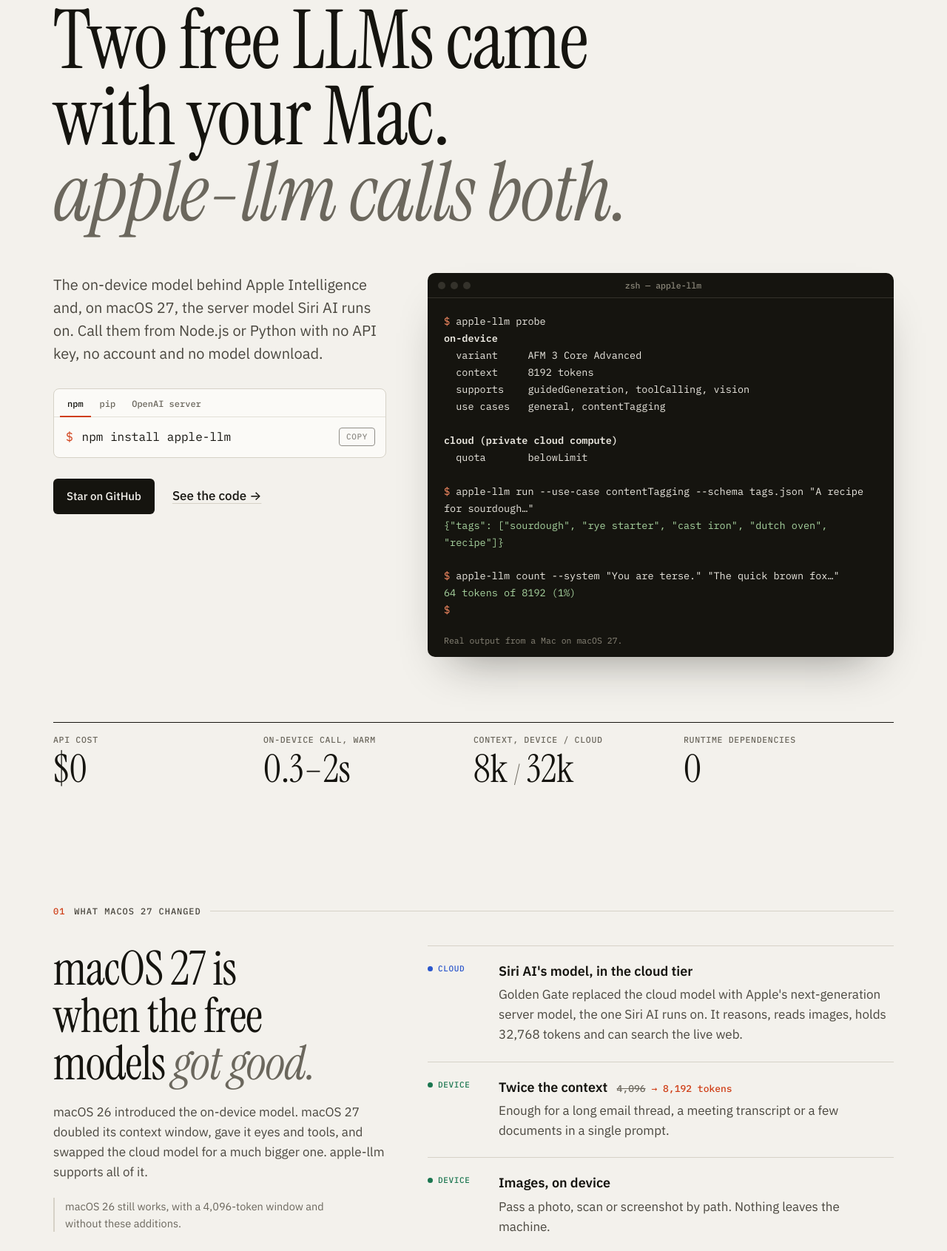
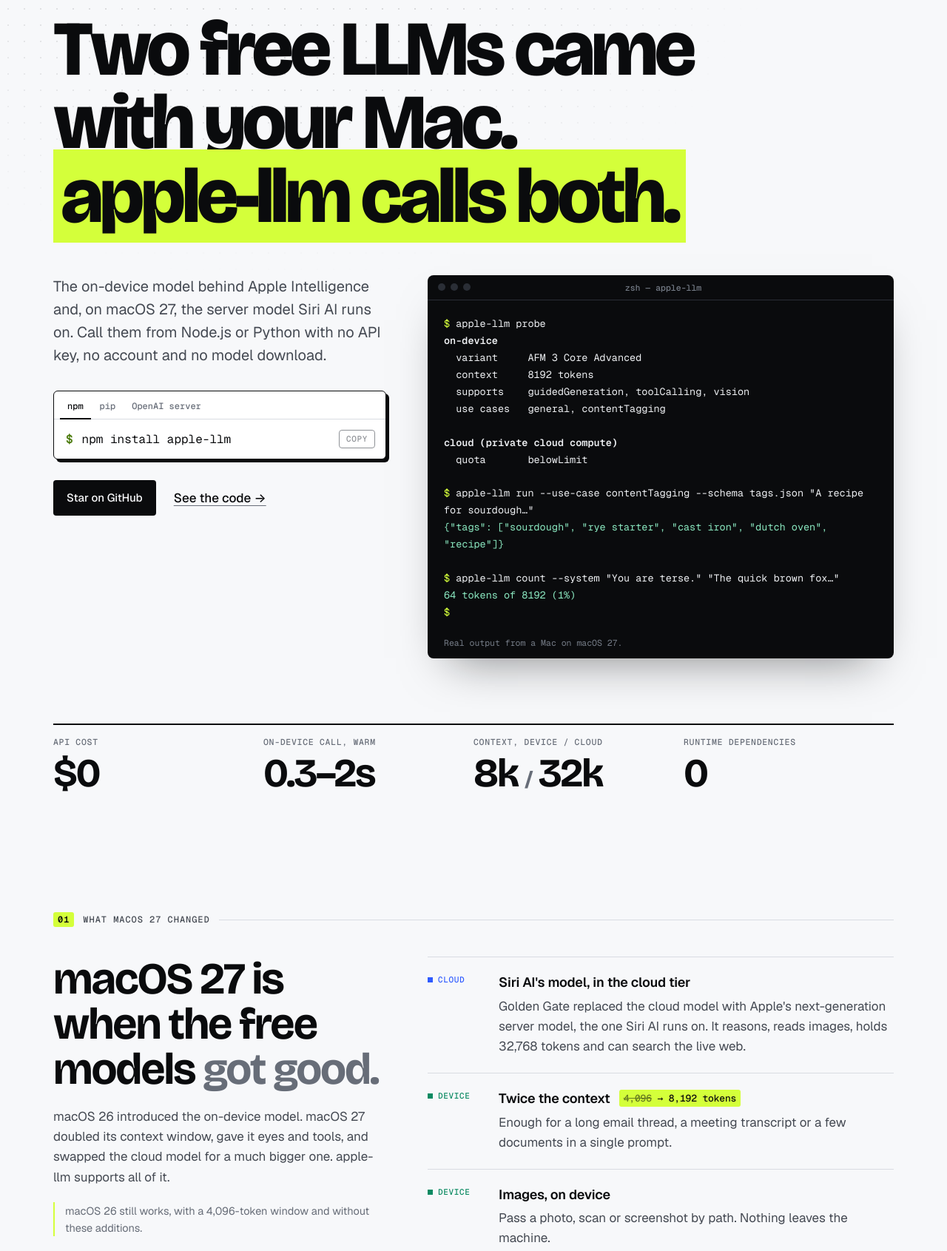
Before and after one commit to jagdishpal02000/apple-llm, a website built with Vite: page site/index.html in a window 1280 px wide. Shown: the part 188-1879 px from the top of the page at 74% size. Built offline with nearby package versions, Linux system fonts and the light colour scheme; no server answers.

Commit message:
feat: Update style of landing page

```diff
--- a/site/index.html
+++ b/site/index.html
@@ -16,8 +16,8 @@
 <meta property="og:image:height" content="630">
 <meta name="twitter:card" content="summary_large_image">
 <meta name="twitter:image" content="https://jagdishpal02000.github.io/apple-llm/og.png">
-<meta name="theme-color" content="#F3F1EC" media="(prefers-color-scheme: light)">
-<meta name="theme-color" content="#111110" media="(prefers-color-scheme: dark)">
+<meta name="theme-color" content="#F7F8FA" media="(prefers-color-scheme: light)">
+<meta name="theme-color" content="#0A0B0D" media="(prefers-color-scheme: dark)">
 <script type="application/ld+json">
 {
   "@context": "https://schema.org",
@@ -39,7 +39,7 @@
 </script>
 <link rel="preconnect" href="https://fonts.googleapis.com">
 <link rel="preconnect" href="https://fonts.gstatic.com" crossorigin>
-<link rel="stylesheet" href="https://fonts.googleapis.com/css2?family=IBM+Plex+Mono:wght@400;500;600&family=IBM+Plex+Sans:ital,wght@0,400;0,500;0,600;1,400&family=Instrument+Serif:ital@0;1&display=swap">
+<link rel="stylesheet" href="https://fonts.googleapis.com/css2?family=Bricolage+Grotesque:opsz,wght@12..96,600;12..96,700;12..96,800&family=Geist:wght@400;500;600&family=Geist+Mono:wght@400;500;600&display=swap">
 <script type="module" src="/src/main.js"></script>
 </head>
 <body>
@@ -64,7 +64,7 @@
 <!-- ─────────────────────────── HERO -->
 <section class="hero wrap" id="top">
   <p class="kicker">v%APPLE_LLM_VERSION% <i>/</i> npm + PyPI <i>/</i> macOS 26 &amp; 27 on Apple Silicon</p>
-  <h1>Two free LLMs came with your Mac. <em>apple-llm calls both.</em></h1>
+  <h1>Two free LLMs came with your Mac.<br> <em>apple-llm calls both.</em></h1>
 
   <div class="hero-grid">
     <div class="hero-copy">
--- a/site/package.json
+++ b/site/package.json
@@ -1,5 +1,6 @@
 {
   "name": "apple-llm-site",
+  "version": "0.1.0",
   "private": true,
   "type": "module",
   "scripts": {
--- a/site/src/style.css
+++ b/site/src/style.css
@@ -1,73 +1,79 @@
 /* ── tokens ─────────────────────────────────────────────── */
 :root {
-  --paper: #f3f1ec;
-  --paper-2: #eae7df;
-  --raised: #fbfaf7;
-  --ink: #15140f;
-  --ink-2: #4a473f;
-  --ink-3: #6b675d;
-  --rule: #d6d2c7;
-  --rule-2: #e3e0d7;
-  --signal: #cf3d15;
-  --device: #1b7650;
-  --cloud: #2a56cc;
-  --tint: rgba(207, 61, 21, 0.06);
+  --bg: #f7f8fa;
+  --bg-2: #eceef2;
+  --raised: #ffffff;
+  --ink: #0a0b0d;
+  --ink-2: #444952;
+  --ink-3: #676d78;
+  --rule: #d9dce2;
+  --rule-2: #e7e9ed;
+  --dot: rgba(10, 11, 13, 0.13);
 
-  /* the code surfaces and the cloud band stay dark in both themes */
-  --night: #15140f;
-  --night-2: #201f1a;
-  --night-rule: #34322b;
-  --night-ink: #edeae2;
-  --night-ink-2: #aeaa9e;
-  --night-ink-3: #8a8679;
-  --hl-key: #ff8f66;
-  --hl-str: #a9d5a0;
-  --hl-num: #e8c47c;
-  --hl-fn: #9ec2ff;
-  --hl-com: #858074;
+  --lime: #d4ff3a;
+  --on-lime: #0a0b0d;
+  --accent-text: #4d7c0f;
+  --device: #0b8a62;
+  --cloud: #2f5bff;
+  --tint: rgba(212, 255, 58, 0.2);
 
-  --serif: 'Instrument Serif', 'Iowan Old Style', Georgia, serif;
-  --sans: 'IBM Plex Sans', system-ui, -apple-system, sans-serif;
-  --mono: 'IBM Plex Mono', ui-monospace, SFMono-Regular, Menlo, monospace;
+  /* code surfaces and the cloud band stay dark in both themes */
+  --night: #0a0b0d;
+  --night-2: #15171c;
+  --night-rule: #2a2e36;
+  --night-ink: #eef0f3;
+  --night-ink-2: #a3a9b3;
+  --night-ink-3: #767d88;
+  --hl-key: #d4ff3a;
+  --hl-str: #8be9c1;
+  --hl-num: #f6d365;
+  --hl-fn: #9db4ff;
+  --hl-com: #6b7280;
+
+  --display: 'Bricolage Grotesque', system-ui, sans-serif;
+  --sans: 'Geist', system-ui, -apple-system, sans-serif;
+  --mono: 'Geist Mono', ui-monospace, SFMono-Regular, Menlo, monospace;
 
   color-scheme: light;
 }
 
 @media (prefers-color-scheme: dark) {
   :root:not([data-theme='light']) {
-    --paper: #111110;
-    --paper-2: #1a1917;
-    --raised: #181715;
-    --ink: #edeae2;
-    --ink-2: #b4b0a5;
-    --ink-3: #8f8b80;
-    --rule: #302e29;
-    --rule-2: #252420;
-    --signal: #ff6a3d;
-    --device: #55c995;
-    --cloud: #8aa6ff;
-    --tint: rgba(255, 106, 61, 0.07);
-    --night: #0b0b0a;
-    --night-2: #181815;
+    --bg: #0a0b0d;
+    --bg-2: #14161b;
+    --raised: #111317;
+    --ink: #f2f3f5;
+    --ink-2: #a9aeb8;
+    --ink-3: #80868f;
+    --rule: #272b32;
+    --rule-2: #1c1f25;
+    --dot: rgba(255, 255, 255, 0.08);
+    --accent-text: #d4ff3a;
+    --device: #34d39a;
+    --cloud: #7f9cff;
+    --tint: rgba(212, 255, 58, 0.06);
+    --night: #050607;
+    --night-2: #111317;
     color-scheme: dark;
   }
 }
 
 :root[data-theme='dark'] {
-  --paper: #111110;
-  --paper-2: #1a1917;
-  --raised: #181715;
-  --ink: #edeae2;
-  --ink-2: #b4b0a5;
-  --ink-3: #8f8b80;
-  --rule: #302e29;
-  --rule-2: #252420;
-  --signal: #ff6a3d;
-  --device: #55c995;
-  --cloud: #8aa6ff;
-  --tint: rgba(255, 106, 61, 0.07);
-  --night: #0b0b0a;
-  --night-2: #181815;
+  --bg: #0a0b0d;
+  --bg-2: #14161b;
+  --raised: #111317;
+  --ink: #f2f3f5;
+  --ink-2: #a9aeb8;
+  --ink-3: #80868f;
+  --rule: #272b32;
+  --rule-2: #1c1f25;
+  --dot: rgba(255, 255, 255, 0.08);
+  --accent-text: #d4ff3a;
+  --device: #34d39a;
+  --cloud: #7f9cff;
+  --tint: rgba(212, 255, 58, 0.06);
+  --night: #050607;
+  --night-2: #111317;
   color-scheme: dark;
 }
 
@@ -85,11 +91,11 @@ html {
 
 body {
   margin: 0;
-  background: var(--paper);
+  background: var(--bg);
   color: var(--ink);
   font: 400 17px/1.6 var(--sans);
   -webkit-font-smoothing: antialiased;
-  text-rendering: optimizeLegibility;
+  overflow-x: clip;
 }
 
 a {
@@ -105,7 +111,7 @@ p code,
 dd code,
 li code,
 h3 code {
-  background: var(--paper-2);
+  background: var(--bg-2);
   border: 1px solid var(--rule-2);
   border-radius: 4px;
   padding: 0.05em 0.35em;
@@ -114,34 +120,47 @@ h3 code {
 
 h1,
 h2 {
-  font-family: var(--serif);
-  font-weight: 400;
-  letter-spacing: -0.015em;
+  font-family: var(--display);
+  font-weight: 700;
+  letter-spacing: -0.035em;
   text-wrap: balance;
   margin: 0;
 }
 
-h1 em,
 h2 em {
+  font-style: normal;
   color: var(--ink-3);
+}
+
+/* a highlighter stroke, one per line it wraps onto */
+.mark-hl,
+.hero h1 em,
+.end h2 em {
+  font-style: normal;
+  color: var(--on-lime);
+  background: var(--lime);
+  padding: 0 0.1em;
+  -webkit-box-decoration-break: clone;
+  box-decoration-break: clone;
 }
 
 h3 {
   font-size: 18px;
   font-weight: 600;
   line-height: 1.35;
+  letter-spacing: -0.01em;
   margin: 0 0 6px;
 }
 
 :focus-visible {
-  outline: 2px solid var(--signal);
+  outline: 2px solid var(--cloud);
   outline-offset: 3px;
   border-radius: 3px;
 }
 
 ::selection {
-  background: var(--signal);
-  color: #fff;
+  background: var(--lime);
+  color: var(--on-lime);
 }
 
 .wrap {
@@ -160,7 +179,7 @@ h3 {
   top: 12px;
   z-index: 50;
   background: var(--ink);
-  color: var(--paper);
+  color: var(--bg);
   padding: 8px 14px;
 }
 
@@ -176,10 +195,10 @@ h3 {
 .caret {
   display: inline-block;
   width: 0.55em;
-  height: 1.05em;
+  height: 0.3em;
   margin-left: 3px;
-  vertical-align: -0.17em;
-  background: var(--signal);
+  background: var(--lime);
+  box-shadow: 0 0 0 1px color-mix(in srgb, var(--ink) 25%, transparent);
   animation: blink 1.1s steps(1) infinite;
 }
 
@@ -194,17 +213,20 @@ h3 {
   align-items: center;
   gap: 10px;
   background: var(--ink);
-  color: var(--paper);
+  color: var(--bg);
   text-decoration: none;
   font-weight: 500;
   font-size: 15px;
   padding: 12px 18px;
-  border-radius: 6px;
-  transition: transform 0.15s ease;
+  border-radius: 4px;
+  transition:
+    transform 0.12s ease,
+    box-shadow 0.12s ease;
 }
 
 .btn:hover {
-  transform: translateY(-1px);
+  transform: translate(-2px, -2px);
+  box-shadow: 4px 4px 0 var(--lime);
 }
 
 .stars {
@@ -224,14 +246,16 @@ h3 {
 
 .link {
   text-decoration: underline;
-  text-decoration-color: var(--rule);
+  text-decoration-color: var(--ink-3);
   text-underline-offset: 4px;
   text-decoration-thickness: 1px;
   font-weight: 500;
 }
 
 .link:hover {
-  text-decoration-color: var(--signal);
+  background: var(--lime);
+  color: var(--on-lime);
+  text-decoration-color: transparent;
 }
 
 .copy {
@@ -257,9 +281,9 @@ h3 {
   position: sticky;
   top: 0;
   z-index: 20;
-  background: color-mix(in srgb, var(--paper) 92%, transparent);
-  backdrop-filter: saturate(1.2) blur(8px);
-  -webkit-backdrop-filter: saturate(1.2) blur(8px);
+  background: color-mix(in srgb, var(--bg) 90%, transparent);
+  backdrop-filter: blur(10px);
+  -webkit-backdrop-filter: blur(10px);
   border-bottom: 1px solid var(--rule-2);
 }
 
@@ -289,12 +313,12 @@ h3 {
   color: var(--ink-2);
   text-decoration: none;
   padding: 6px 10px;
-  border-radius: 5px;
+  border-radius: 4px;
 }
 
 .nav a:hover {
   color: var(--ink);
-  background: var(--paper-2);
+  background: var(--bg-2);
 }
 
 .nav-gh {
@@ -332,31 +356,53 @@ h3 {
 
 /* ── hero ───────────────────────────────────────────────── */
 .hero {
+  position: relative;
+  isolation: isolate;
   padding-top: 88px;
   padding-bottom: 32px;
 }
 
+/* a dot grid, like a die shot, fading out below the headline */
+.hero::before {
+  content: '';
+  position: absolute;
+  z-index: -1;
+  top: 0;
+  left: 50%;
+  width: 100vw;
+  height: 760px;
+  transform: translateX(-50%);
+  background-image: radial-gradient(var(--dot) 1.1px, transparent 1.3px);
+  background-size: 22px 22px;
+  -webkit-mask-image: radial-gradient(ellipse 70% 90% at 30% 0%, #000 30%, transparent 75%);
+  mask-image: radial-gradient(ellipse 70% 90% at 30% 0%, #000 30%, transparent 75%);
+}
+
 .kicker {
+  display: inline-flex;
+  flex-wrap: wrap;
+  gap: 6px 0;
   font: 500 12.5px/1.4 var(--mono);
-  color: var(--ink-3);
-  letter-spacing: 0.02em;
+  color: var(--ink-2);
   margin: 0 0 28px;
+  padding: 6px 10px;
+  border: 1px solid var(--rule);
+  border-radius: 4px;
+  background: var(--raised);
 }
 
 .kicker i {
   font-style: normal;
   color: var(--rule);
-  margin: 0 6px;
+  margin: 0 8px;
 }
 
 .hero h1 {
-  font-size: clamp(52px, 8.6vw, 124px);
-  line-height: 0.94;
-  max-width: 11.5em;
-}
-
-.hero h1 em {
-  display: block;
+  font-size: clamp(50px, 8.2vw, 116px);
+  font-weight: 800;
+  line-height: 0.95;
+  letter-spacing: -0.045em;
+  max-width: 11em;
 }
 
 .hero-grid {
@@ -376,17 +422,18 @@ h3 {
 }
 
 .install {
-  border: 1px solid var(--rule);
+  border: 1px solid var(--ink);
   background: var(--raised);
-  border-radius: 8px;
+  border-radius: 6px;
   margin-bottom: 28px;
+  box-shadow: 4px 4px 0 var(--ink);
 }
 
 .install-tabs {
   display: flex;
   gap: 2px;
   padding: 6px 8px 0;
-  border-bottom: 1px solid var(--rule-2);
+  border-bottom: 1px solid var(--rule);
 }
 
 .install-tabs button {
@@ -402,7 +449,7 @@ h3 {
 
 .install-tabs button[aria-selected='true'] {
   color: var(--ink);
-  border-bottom-color: var(--signal);
+  border-bottom-color: var(--ink);
 }
 
 .install-line {
@@ -422,7 +469,8 @@ h3 {
 }
 
 .prompt {
-  color: var(--signal);
+  color: var(--accent-text);
+  font-weight: 600;
   user-select: none;
 }
 
@@ -442,11 +490,11 @@ h3 {
   margin: 0;
   background: var(--night);
   color: var(--night-ink);
-  border-radius: 10px;
+  border-radius: 8px;
   overflow: hidden;
   box-shadow:
-    0 0 0 1px rgba(255, 255, 255, 0.07),
-    0 30px 60px -30px rgba(21, 20, 15, 0.45);
+    0 0 0 1px rgba(255, 255, 255, 0.08),
+    0 30px 60px -30px rgba(10, 11, 13, 0.5);
 }
 
 .term-top {
@@ -501,7 +549,7 @@ h3 {
   width: 0.6em;
   height: 1.15em;
   vertical-align: -0.2em;
-  background: var(--night-ink);
+  background: var(--hl-key);
   animation: blink 1.1s steps(1) infinite;
 }
 
@@ -515,7 +563,7 @@ h3 {
   display: grid;
   grid-template-columns: repeat(4, 1fr);
   margin: 88px 0 0;
-  border-top: 1px solid var(--ink);
+  border-top: 2px solid var(--ink);
 }
 
 .facts div {
@@ -530,12 +578,13 @@ h3 {
 }
 
 .facts dd {
-  margin: 6px 0 0;
-  font: 400 52px/1 var(--serif);
+  margin: 8px 0 0;
+  font: 700 54px/1 var(--display);
+  letter-spacing: -0.04em;
 }
 
 .facts small {
-  font-size: 0.6em;
+  font-size: 0.55em;
   color: var(--ink-3);
 }
 
@@ -556,7 +605,11 @@ h3 {
 }
 
 .sec-label span {
-  color: var(--signal);
+  background: var(--lime);
+  color: var(--on-lime);
+  padding: 4px 6px;
+  border-radius: 3px;
+  font-weight: 600;
 }
 
 .sec-label::after {
@@ -566,10 +619,9 @@ h3 {
 }
 
 .sec h2,
-.cloud h2,
-.end h2 {
-  font-size: clamp(38px, 5vw, 64px);
-  line-height: 1;
+.cloud h2 {
+  font-size: clamp(36px, 4.8vw, 60px);
+  line-height: 1.02;
 }
 
 .split {
@@ -609,7 +661,7 @@ h3 {
 .aside {
   font-size: 14.5px;
   color: var(--ink-3) !important;
-  border-left: 2px solid var(--rule);
+  border-left: 2px solid var(--lime);
   padding-left: 14px;
 }
 
@@ -654,7 +706,6 @@ h3 {
   content: '';
   width: 7px;
   height: 7px;
-  border-radius: 50%;
   background: currentColor;
 }
 
@@ -672,13 +723,17 @@ h3 {
 
 .delta {
   font: 500 13px/1 var(--mono);
-  color: var(--signal);
+  color: var(--on-lime);
+  background: var(--lime);
+  padding: 3px 6px;
+  border-radius: 3px;
   margin-left: 8px;
   white-space: nowrap;
+  vertical-align: 2px;
 }
 
 .delta s {
-  color: var(--ink-3);
+  opacity: 0.55;
 }
 
 /* cloud band */
@@ -688,6 +743,19 @@ h3 {
   background: var(--night);
   color: var(--night-ink);
   --rule: var(--night-rule);
+  position: relative;
+  isolation: isolate;
+}
+
+.cloud::before {
+  content: '';
+  position: absolute;
+  inset: 0;
+  z-index: -1;
+  background-image: radial-gradient(rgba(255, 255, 255, 0.06) 1.1px, transparent 1.3px);
+  background-size: 22px 22px;
+  -webkit-mask-image: linear-gradient(to bottom, #000, transparent 60%);
+  mask-image: linear-gradient(to bottom, #000, transparent 60%);
 }
 
 .cloud .sec-label {
@@ -699,11 +767,7 @@ h3 {
 }
 
 .cloud h2 em {
-  color: var(--signal);
-}
-
-:root:not([data-theme='dark']) .cloud h2 em {
-  color: #ff7a4f;
+  color: var(--lime);
 }
 
 @media (prefers-color-scheme: dark) {
@@ -742,7 +806,7 @@ h3 {
 
 .route {
   border: 1px solid var(--night-rule);
-  border-radius: 8px;
+  border-radius: 6px;
   padding: 18px;
 }
 
@@ -765,7 +829,7 @@ h3 {
   font: 400 13px/1.4 var(--mono);
   padding: 10px 12px;
   border: 1px solid var(--night-rule);
-  border-radius: 6px;
+  border-radius: 4px;
   background: var(--night-2);
   overflow-wrap: anywhere;
 }
@@ -791,9 +855,9 @@ h3 {
 }
 
 .route.no li.end {
-  color: #ff8f7a;
-  border-color: rgba(255, 143, 122, 0.4);
-  background: rgba(255, 143, 122, 0.06);
+  color: #ff8a8a;
+  border-color: rgba(255, 138, 138, 0.4);
+  background: rgba(255, 138, 138, 0.06);
 }
 
 .route.no li.end::before {
@@ -801,28 +865,32 @@ h3 {
 }
 
 .route.yes {
-  border-color: rgba(255, 122, 79, 0.55);
+  border-color: var(--lime);
 }
 
 .route.yes .route-name {
-  color: #ff8f66;
+  color: var(--on-lime);
+  background: var(--lime);
+  display: inline-block;
+  padding: 4px 6px;
+  border-radius: 3px;
 }
 
 .route.yes li + li::before {
-  border-left-color: #ff8f66;
+  border-left-color: var(--lime);
 }
 
 .route.yes li.end {
-  color: #8fe0b4;
-  border-color: rgba(143, 224, 180, 0.45);
-  background: rgba(143, 224, 180, 0.06);
+  color: var(--hl-str);
+  border-color: rgba(139, 233, 193, 0.45);
+  background: rgba(139, 233, 193, 0.06);
 }
 
 .cloud-spec {
   display: grid;
   grid-template-columns: repeat(6, minmax(0, 1fr));
   margin: 64px 0 0;
-  border-top: 1px solid var(--night-ink-3);
+  border-top: 2px solid var(--night-ink);
 }
 
 .cloud-spec div {
@@ -838,11 +906,12 @@ h3 {
 
 .cloud-spec dd {
   margin: 8px 0 0;
-  font: 400 24px/1.1 var(--serif);
+  font: 600 22px/1.15 var(--display);
+  letter-spacing: -0.02em;
 }
 
 .cloud-spec dd.warn {
-  color: #ff8f66;
+  color: var(--hl-num);
 }
 
 .cloud-code {
@@ -867,7 +936,7 @@ pre > code[data-lang] {
   position: relative;
   background: var(--night-2);
   border: 1px solid var(--night-rule);
-  border-radius: 8px;
+  border-radius: 6px;
 }
 
 .pre-wrap + .pre-wrap {
@@ -910,7 +979,7 @@ pre > code[data-lang] {
 /* compare */
 .table-wrap {
   overflow-x: auto;
-  border-top: 1px solid var(--ink);
+  border-top: 2px solid var(--ink);
   border-bottom: 1px solid var(--rule);
 }
 
@@ -964,7 +1033,7 @@ pre > code[data-lang] {
 .cmp th:first-child {
   position: sticky;
   left: 0;
-  background: var(--paper);
+  background: var(--bg);
   z-index: 1;
   padding-left: 0;
 }
@@ -974,7 +1043,12 @@ pre > code[data-lang] {
 }
 
 .cmp thead .us {
-  box-shadow: inset 0 3px 0 var(--signal);
+  background: var(--lime);
+  color: var(--on-lime);
+}
+
+.cmp thead .us small {
+  color: color-mix(in srgb, var(--on-lime) 70%, transparent);
 }
 
 .cmp td.y::before,
@@ -1003,7 +1077,7 @@ pre > code[data-lang] {
 }
 
 .cmp tr.key th {
-  color: var(--signal);
+  color: var(--accent-text);
 }
 
 .cmp tr.key td.us {
@@ -1040,7 +1114,7 @@ pre > code[data-lang] {
 /* code tabs */
 .codebox {
   background: var(--night);
-  border-radius: 10px;
+  border-radius: 8px;
   padding: 6px;
   color: var(--night-ink);
 }
@@ -1070,7 +1144,7 @@ pre > code[data-lang] {
 
 .codebox-tabs button[aria-selected='true'] {
   color: var(--night-ink);
-  border-bottom-color: #ff8f66;
+  border-bottom-color: var(--lime);
 }
 
 .codebox-panel {
@@ -1109,7 +1183,7 @@ pre > code[data-lang] {
   gap: 8px;
   padding-bottom: 14px;
   margin: 0;
-  border-bottom: 1px solid var(--ink);
+  border-bottom: 2px solid var(--ink);
 }
 
 .fit h3::before {
@@ -1123,7 +1197,7 @@ pre > code[data-lang] {
 }
 
 .fit-no::before {
-  background: var(--signal);
+  background: var(--ink);
 }
 
 .fit ul {
@@ -1150,7 +1224,7 @@ pre > code[data-lang] {
 }
 
 .notes-grid li {
-  border-top: 1px solid var(--ink);
+  border-top: 2px solid var(--ink);
   padding-top: 18px;
   display: flex;
   flex-direction: column;
@@ -1158,10 +1232,11 @@ pre > code[data-lang] {
 
 .notes-grid li::before {
   counter-increment: note;
-  content: 'N° ' counter(note, decimal-leading-zero);
-  font: 500 12px/1 var(--mono);
-  color: var(--signal);
-  margin-bottom: 14px;
+  content: counter(note, decimal-leading-zero);
+  font: 800 40px/1 var(--display);
+  letter-spacing: -0.04em;
+  color: var(--ink);
+  margin-bottom: 16px;
 }
 
 .notes-grid p {
@@ -1172,12 +1247,16 @@ pre > code[data-lang] {
 
 .notes-grid .metric {
   margin: auto 0 0;
-  font: 500 13px/1.4 var(--mono);
-  color: var(--ink);
+  align-self: flex-start;
+  font: 500 12.5px/1.4 var(--mono);
+  color: var(--on-lime);
+  background: var(--lime);
+  padding: 4px 7px;
+  border-radius: 3px;
 }
 
 .metric s {
-  color: var(--ink-3);
+  opacity: 0.55;
 }
 
 .more {
@@ -1193,7 +1272,8 @@ pre > code[data-lang] {
 }
 
 .faq dt {
-  font: 400 28px/1.15 var(--serif);
+  font: 700 24px/1.2 var(--display);
+  letter-spacing: -0.025em;
   margin-bottom: 10px;
 }
 
@@ -1210,7 +1290,9 @@ pre > code[data-lang] {
 
 .end h2 {
   font-size: clamp(48px, 7.4vw, 104px);
+  font-weight: 800;
   line-height: 0.95;
+  letter-spacing: -0.045em;
 }
 
 .end-cmds {
@@ -1308,7 +1390,7 @@ pre > code[data-lang] {
   }
 
   .hero {
-    padding-top: 48px;
+    padding-top: 40px;
   }
 
   .hero-grid {
@@ -1375,6 +1457,11 @@ pre > code[data-lang] {
     padding: 16px;
   }
 
+  .pre-wrap pre > code[data-lang] {
+    padding-top: 48px;
+    padding-right: 16px;
+  }
+
   .codebox-tabs {
     padding: 2px 4px 0;
   }
@@ -1382,11 +1469,6 @@ pre > code[data-lang] {
   .codebox-tabs button {
     font-size: 12px;
     padding: 12px 7px 14px;
-  }
-
-  .pre-wrap pre > code[data-lang] {
-    padding-top: 48px;
-    padding-right: 16px;
   }
 
   .end {
```
Also changed, not shown: site/public/og.png.
